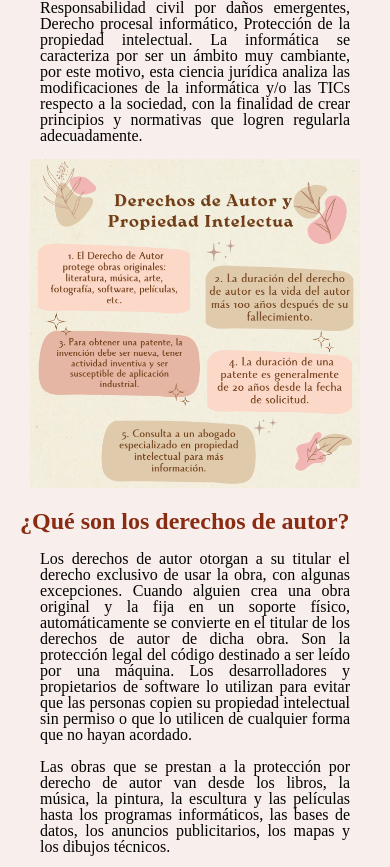
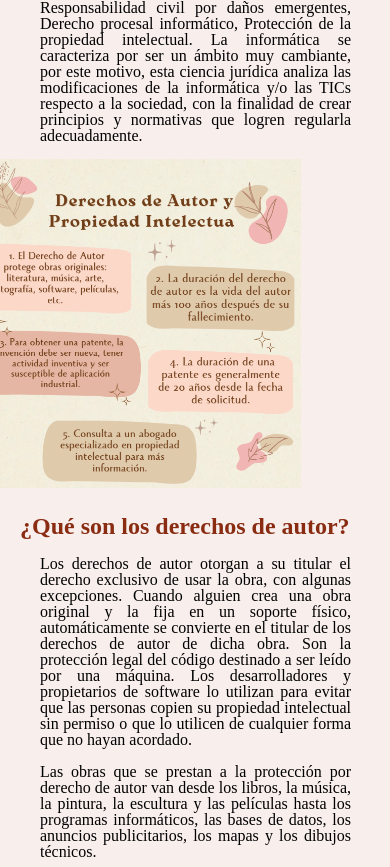
Before and after one commit to martinezmiriam/Protecci-n_Juridica, a plain HTML site: page Derechos.html in a window 390 px wide. Shown: the part 757-1624 px from the top of the page. Drawn offline with Linux system fonts and the light colour scheme.

```diff
--- a/Derechos.html
+++ b/Derechos.html
@@ -153,15 +153,7 @@
             width: 330px; /* Ajusta el tamaño de la imagen */
             height: auto; /* Mantiene las proporciones */
         }
-        /* Ajustes para pantallas pequeñas */
-@media screen and (max-width: 768px) {
-    .imagen-derecha {
-        float: none; /* Elimina el flotado */
-        margin: 0 auto; /* Centra horizontalmente */
-        display: block; /* Asegura que sea un bloque para aplicar el centrado */
-        text-align: center; /* Opcional, asegura el centrado del contenedor */
-    }
-}
+
 
      /* Footer mejorado */
      footer {
```
